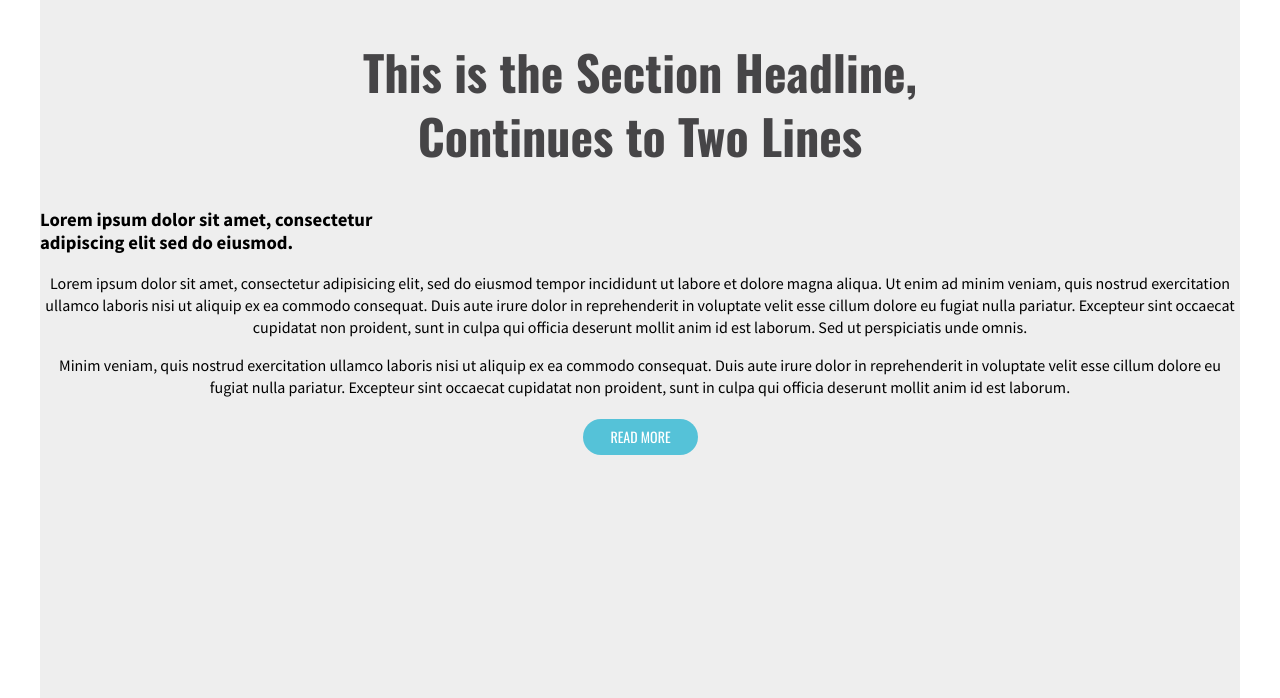
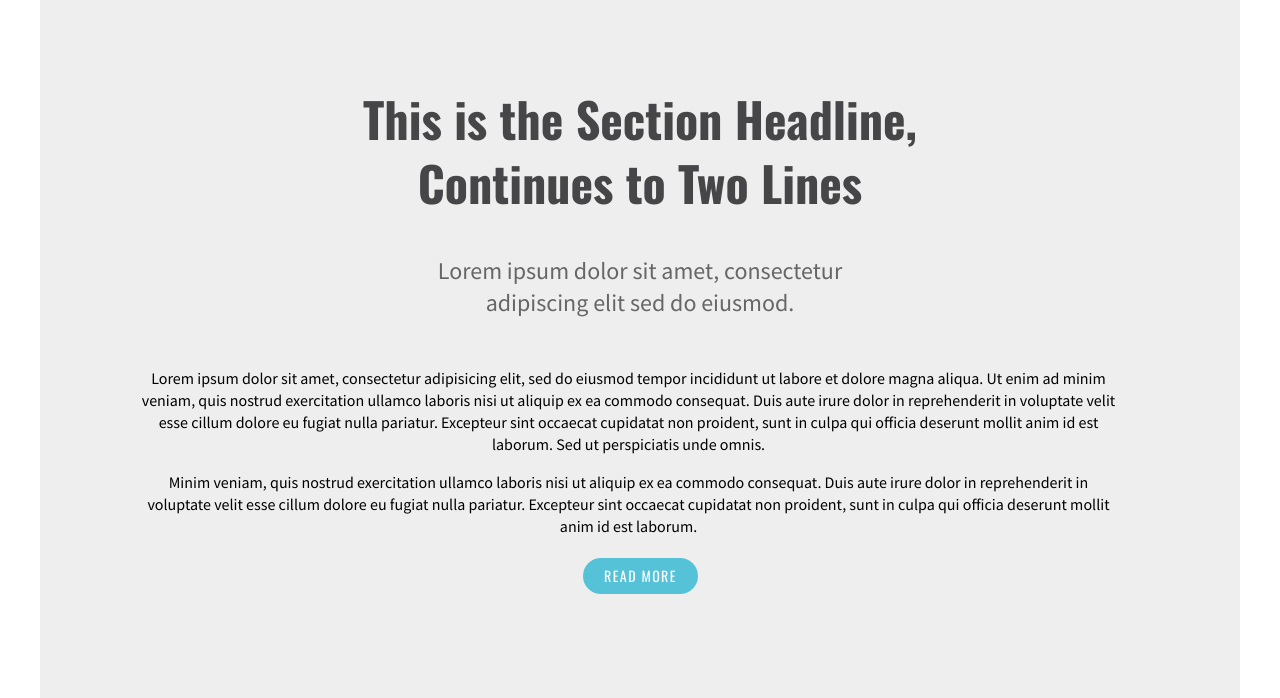
Before and after one commit to Veronika-Kyr/CSS-Basic-HomeTask, a plain HTML site: page index.html in a window 1280 px wide. Shown: the part 800-1498 px from the top of the page. Drawn offline with nearby package versions, Linux system fonts and the light colour scheme.

Commit message:
Add styles to header and section 01

```diff
--- a/index.html
+++ b/index.html
@@ -43,29 +43,37 @@
             <div class="section01">
                 <h2 class="headSection01">This is the Section Headline, <br>
                     Continues to Two Lines</h2>
-                <h3>Lorem ipsum dolor sit amet, consectetur <br>
+                <h3 class="subHeadSection01">Lorem ipsum dolor sit amet, consectetur <br>
                     adipiscing elit sed do eiusmod.</h3>
-                <p>Lorem ipsum dolor sit amet, consectetur adipisicing elit, sed do eiusmod tempor incididunt ut labore
+                <div class="textSection01">
+                    <p>Lorem ipsum dolor sit amet, consectetur adipisicing elit, sed do eiusmod tempor
+                        incididunt ut labore
                         et
                         dolore
-                    magna aliqua. Ut enim ad minim veniam, quis nostrud exercitation ullamco laboris nisi ut aliquip ex
+                        magna aliqua. Ut enim ad minim veniam, quis nostrud exercitation ullamco laboris nisi ut aliquip
+                        ex
                         ea
                         commodo
-                    consequat. Duis aute irure dolor in reprehenderit in voluptate velit esse cillum dolore eu fugiat
+                        consequat. Duis aute irure dolor in reprehenderit in voluptate velit esse cillum dolore eu
+                        fugiat
                         nulla
-                    pariatur. Excepteur sint occaecat cupidatat non proident, sunt in culpa qui officia deserunt mollit
+                        pariatur. Excepteur sint occaecat cupidatat non proident, sunt in culpa qui officia deserunt
+                        mollit
                         anim id
                         est
                         laborum. Sed ut perspiciatis unde omnis.
                     </p>
-                <p>Minim veniam, quis nostrud exercitation ullamco laboris nisi ut aliquip ex ea commodo consequat. Duis
+                    <p>Minim veniam, quis nostrud exercitation ullamco laboris nisi ut aliquip ex ea commodo consequat.
+                        Duis
                         aute
                         irure
                         dolor in reprehenderit in voluptate velit esse cillum dolore eu fugiat nulla pariatur. Excepteur
                         sint
                         occaecat
-                    cupidatat non proident, sunt in culpa qui officia deserunt mollit anim id est laborum.</p>
+                        cupidatat non proident, sunt in culpa qui officia deserunt mollit anim id est laborum.
+                    </p>
 
+                </div>
                 <button class="btnRead">READ MORE</button>
             </div>
         </section>
--- a/src/styles.css
+++ b/src/styles.css
@@ -10,8 +10,10 @@ h1 {
     font-size: 48px;
     line-height: 64px;
     font-family: 'Oswald', sans-serif;
-    font-weight: bold;
+    font-weight: 700;
     color: #FFFFFF;
+    margin-top: 13px 20px 42px 20px;
+
 }
 
 h2 {
@@ -24,7 +26,7 @@ h2 {
 }
 
 .heroBlock {
-    padding: 274px 386px 256px 386px;
+    padding: 252px 386px 256px 386px;
 }
 
 .heroSubhead {
@@ -37,6 +39,7 @@ h2 {
 .logoBig {
     display: block;
     margin: 0 auto;
+    width: 63px;
 }
 
 .header {
@@ -47,6 +50,9 @@ h2 {
 
 .headSection01 {
     color: #464547;
+    font-weight: 700;
+    margin-top: 87px;
+    margin-bottom: 40px;
 }
 
 .section01 {
@@ -56,6 +62,25 @@ h2 {
     width: 1200px;
     position: absolute;
     top: 800px;
+}
+
+.subHeadSection01 {
+    font-size: 24px;
+    line-height: 32px;
+    color: #666666;
+    font-weight: 400;
+    text-align: center;
+    margin-bottom: 48px;
+}
+
+.textSection01 {
+    font-size: 16px;
+    line-height: 22px;
+    font-weight: 400;
+    text-align: center;
+    color: #000000;
+    margin: 0 120px 21px 97px;
+    /* padding-bottom: 1px; */
 }
 
 .section02 {
@@ -89,14 +114,16 @@ p {
     font-size: 14px;
     line-height: 26px;
     font-family: 'Oswald', sans-serif;
+    font-weight: normal;
     text-align: center;
     border-radius: 18px;
     width: 115px;
     height: 36px;
     border: none;
     display: block;
-    margin: 21px auto;
+    margin: 0 auto;
     padding: 5px 17px 6px 18px;
+    letter-spacing: 0.1em;
 }
 
 /*
```
Lines whose indentation alone changed are shown as unchanged.
